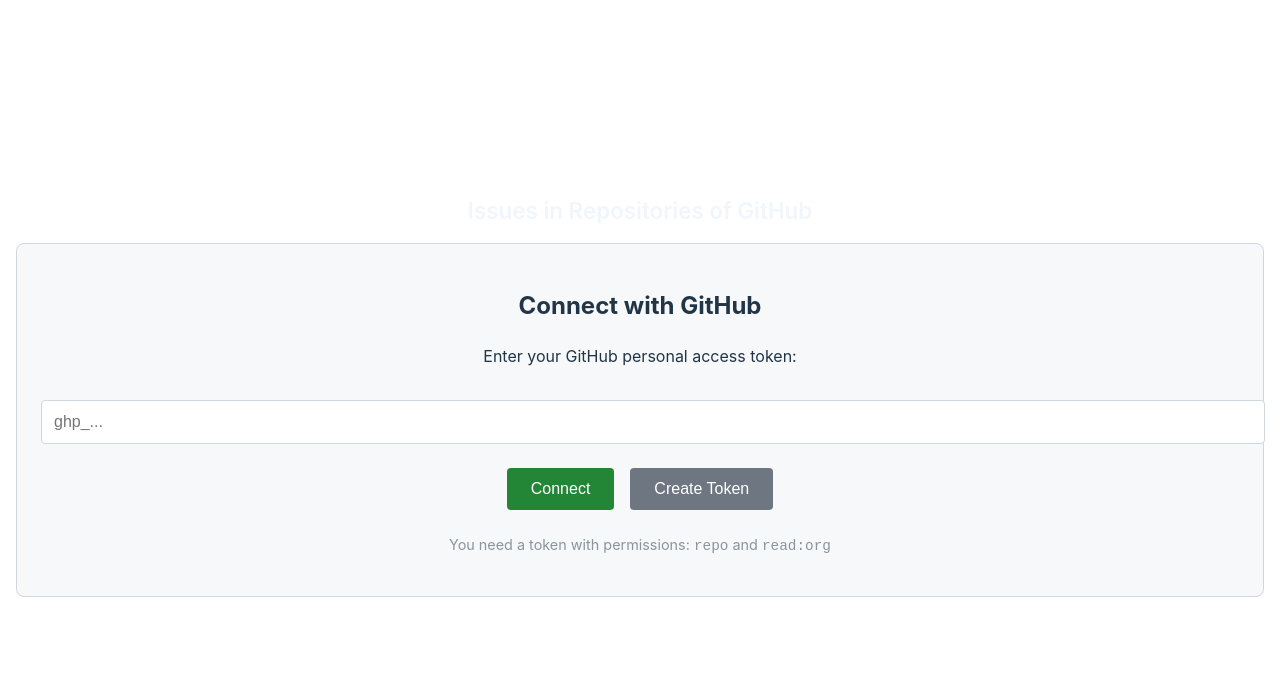
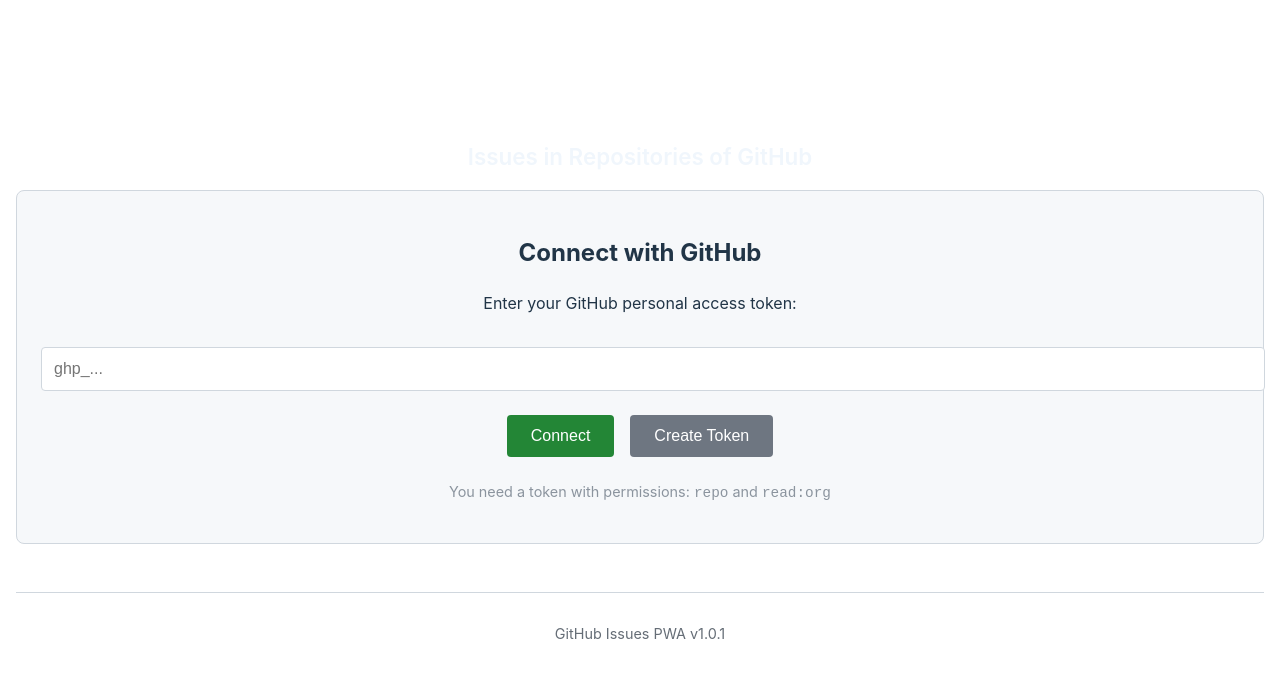
Before and after one commit to seyacat/github-issues, a Vue app: page / in a window 1280 px wide. Shown: the top 678 px of the page. Built offline with nearby package versions, Linux system fonts and the light colour scheme; the HTML template or start-up script is replaced by a standard one.

Commit message:
Deploy fixes

```diff
--- a/package.json
+++ b/package.json
@@ -1,7 +1,7 @@
 {
   "name": "github-issues-pwa",
   "private": true,
-  "version": "1.0.0",
+  "version": "1.0.1",
   "type": "module",
   "scripts": {
     "dev": "vite",
--- a/src/App.vue
+++ b/src/App.vue
@@ -22,6 +22,7 @@
     <div v-else>
       <div v-if="repositories.length > 0" class="filters-section">
         <div class="filter-header">
+          <div class="selected-repos-container">
             <div class="selected-repos">
               <div v-for="repo in selectedRepos" :key="repo" class="repo-pill">
                 {{ repo }}
@@ -31,6 +32,8 @@
                 Clear all
               </button>
             </div>
+          </div>
+          <div class="dropdown-container">
             <div class="dropdown">
               <button @click="toggleDropdown" class="btn btn-secondary">
                 Add repository ▼
@@ -46,6 +49,7 @@
                     />
                     {{ repo.full_name }}
                   </label>
+                </div>
               </div>
             </div>
           </div>
@@ -222,12 +226,18 @@
       </div>
     </div>
 
+    <!-- Footer with version info -->
+    <footer class="app-footer">
+      <p>GitHub Issues PWA v{{ appVersion }}</p>
+    </footer>
+
   </div>
 </template>
 
 <script setup lang="ts">
 import { ref, onMounted, computed, onUnmounted } from 'vue'
 import { githubService } from './services/githubService'
+import packageJson from '../package.json'
 
 interface Repository {
   id: number
@@ -300,6 +310,7 @@
 const selectedRepos = ref<string[]>([])
 const showDropdown = ref(false)
 const filteredIssues = ref<Issue[]>([])
+const appVersion = ref(packageJson.version)
 
 const saveToken = async () => {
   if (tokenInput.value.trim()) {
--- a/src/style.css
+++ b/src/style.css
@@ -311,11 +311,31 @@
 }
 
 .filter-header {
+  display: grid;
+  grid-template-columns: 1fr auto;
+  align-items: start;
+  gap: 1rem;
+  margin-bottom: 1rem;
+}
+
+.selected-repos-container {
+  min-width: 0;
+}
+
+.dropdown-container {
   display: flex;
-  align-items: center;
-  justify-content: space-between;
-  margin-bottom: 1rem;
-  flex-wrap: wrap;
+  justify-content: flex-end;
+}
+
+@media (max-width: 768px) {
+  .filter-header {
+    grid-template-columns: 1fr;
+    gap: 0.5rem;
+  }
+
+  .dropdown-container {
+    justify-content: flex-end;
+  }
 }
 
 
@@ -336,6 +356,13 @@
   min-width: 250px;
   right: 0;
   margin-top: 0.5rem;
+}
+
+@media (max-width: 768px) {
+  .dropdown-content {
+    right: auto;
+    left: 0;
+  }
 }
 
 .dropdown-item {
@@ -360,6 +387,7 @@
   flex-wrap: wrap;
   gap: 0.5rem;
   align-items: center;
+  min-height: 2.5rem;
 }
 
 .repo-pill {
@@ -628,3 +656,19 @@
     background: #f6f8fa;
   }
 }
+/* Footer Styles */
+.app-footer {
+  margin-top: 3rem;
+  padding: 1rem;
+  text-align: center;
+  color: #8b949e;
+  font-size: 0.9rem;
+  border-top: 1px solid #444c56;
+}
+
+@media (prefers-color-scheme: light) {
+  .app-footer {
+    color: #656d76;
+    border-top-color: #d0d7de;
+  }
+}
--- a/vite.config.ts
+++ b/vite.config.ts
@@ -31,7 +31,7 @@
     })
   ],
   server: {
-    port: 3000
+    port: 6060
   },
   base: process.env.NODE_ENV === 'production' ? '/github-issues/' : '/',
   build: {
```
Also changed, not shown: 1 other file (tests, documents, lock files or other folders). Lines whose indentation alone changed are shown as unchanged.
